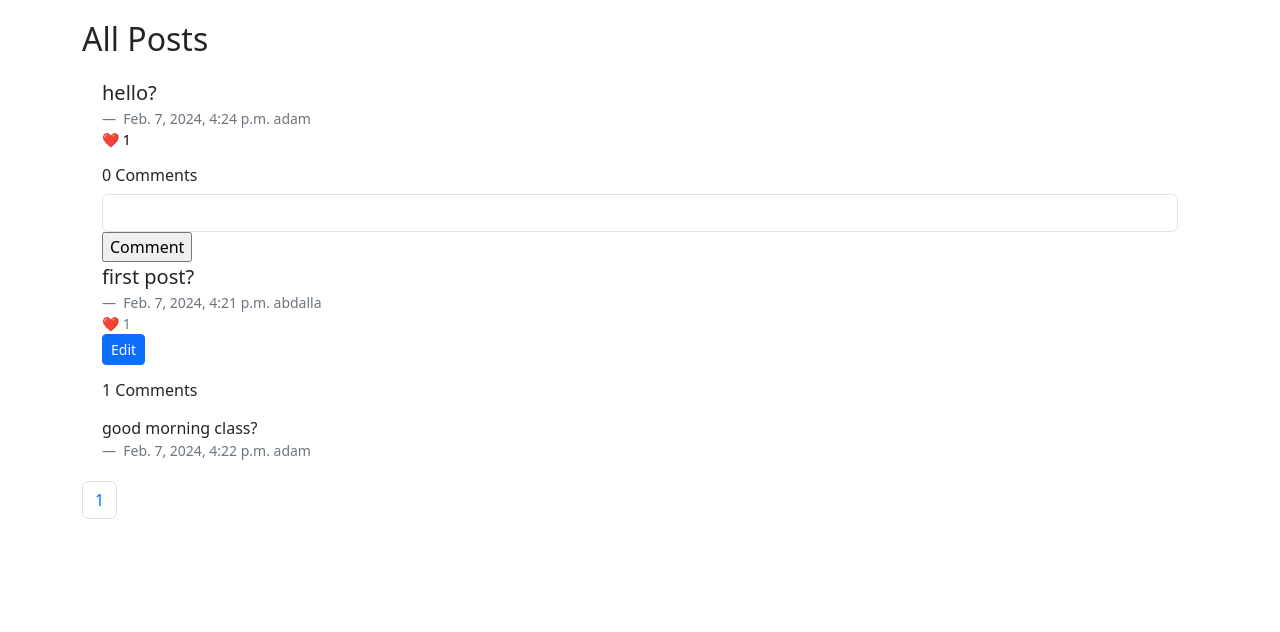
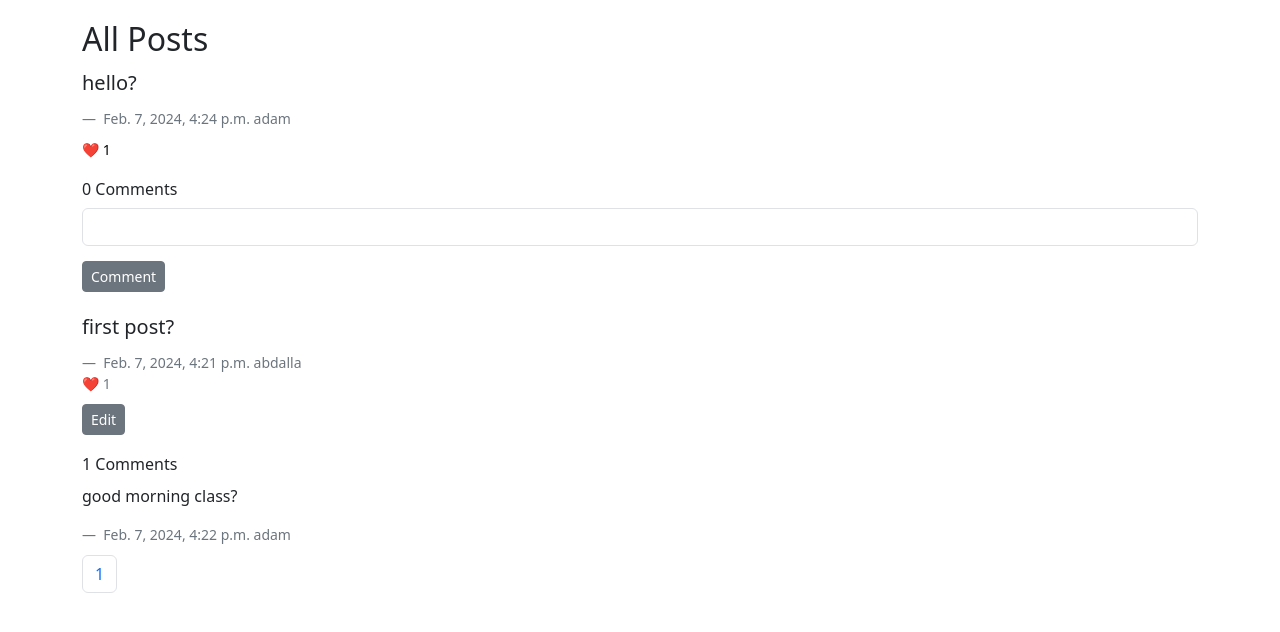
Before and after one commit to abdalla-diaai/network, a Django app: page /allposts in a window 1280 px wide. Shown: the part 76-708 px from the top of the page. Run offline with Django 3.2, Linux system fonts and the light colour scheme; a user stored in the database is signed in; data comes from the database, SQL or seed files in the repository; both versions use the stored data as it was after the commit; some libraries are stand-ins or nearby versions.

Commit message:
added more styling.

```diff
--- a/network/static/network/styles.css
+++ b/network/static/network/styles.css
@@ -6,7 +6,7 @@
     margin: 5px 0 5px 0;
 }
 
-#post-button {
+button {
     margin: 10px 0 10px 0;
 }
 
@@ -15,8 +15,8 @@
     padding: 10px;
 }
 
-.comments {
-    margin: 20px;
+.comments, .blockquote, .blockquote-footer {
+    margin: 10px 0 10px 0 !important;
 }
 
 .card {
--- a/network/templates/network/index.html
+++ b/network/templates/network/index.html
@@ -7,11 +7,9 @@
     <form action="{% url 'post' %}" method="post">
         {% csrf_token %}
         {% for field in form %}
-        <div class="form-text">
-            <div>{{ field }}</div>
-        </div>
+        <div class="form-group">{{ field }}</div>
         {% endfor %}
-        <input id="post-button" class="btn btn-primary" type="submit" value="Post" name="save">
+        <input id="post-button" class="btn btn-secondary btn-sm" type="submit" value="Post" name="save">
     </form>
 </section>
 <hr class="hr weather-hr" />
--- a/network/templates/network/posts.html
+++ b/network/templates/network/posts.html
@@ -16,7 +16,7 @@
             <div class="form-group">
                 <textarea class="form-control" name="" id="post-body-{{ post.id }}"></textarea>
             </div>
-                <button data-edit={{ post.id }} id="edit-button-{{ post.id }}" class="post-edit btn btn-primary" type="submit" value="Post" name="save">Post</button>
+            <button data-edit={{ post.id }} id="edit-button-{{ post.id }}" class="post-edit btn btn-secondary btn-sm" type="submit" value="Post" name="save">Post</button>
         </form>
     </div>
     {% endif %}
@@ -31,7 +31,8 @@
         </form>
         {% else %}
         <div><span>❤️ {{ post.likes }}</span></div>
-        <button class="edit-post btn btn-primary btn-sm" data-id={{ post.id }} id="edit-button-{{ post.id }}">Edit</button>
+        <button class="edit-post btn btn-secondary btn-sm" data-id={{ post.id }}
+            id="edit-button-{{ post.id }}">Edit</button>
 
         {% endif %}
 
@@ -54,11 +55,9 @@
     <form action="{% url 'comment' post.id %}" , method="POST">
         {% csrf_token %}
         {% for field in form %}
-        <div class="form-text">
-            <div>{{ field }}</div>
-        </div>
+            <div class="form-group">{{ field }}</div>
         {% endfor %}
-        <input class="post-button" class="btn btn-primary btn-sm" type="submit" value="Comment" name="save">
+        <button class="post-button btn btn-secondary btn-sm" type="submit" value="Comment" name="save">Comment</button>
     </form>
     {% endif %}
     {% endfor %}
```
Also changed, not shown: db.sqlite3. Lines whose indentation alone changed are shown as unchanged.
